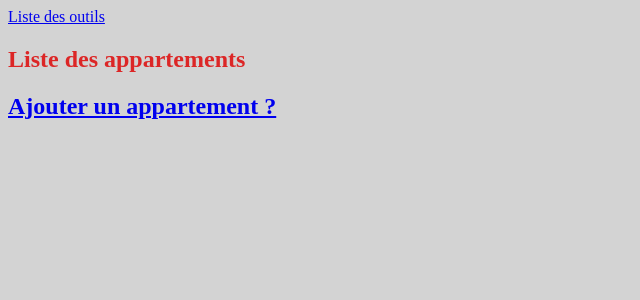
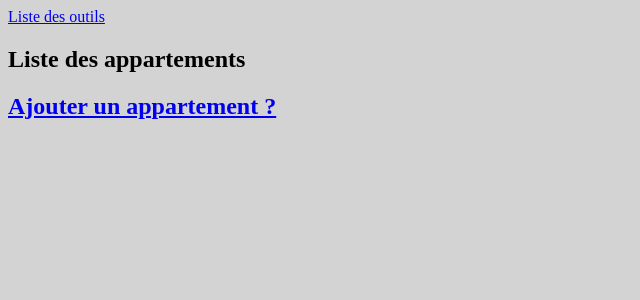
Before and after one commit to SqlFR/apparttools, a Django app: template check_arrangement/templates/check_arrangement/index.html in a window 1280 px wide. Shown: the top 300 px of the page, without its empty margins (0-640 px from the left). Run offline with Django 3.2, Linux system fonts and the light colour scheme; the template is opened without the code that fills it, so the values that code supplies are empty.

Commit message:
before frontend test

```diff
--- a/check_arrangement/templates/check_arrangement/index.html
+++ b/check_arrangement/templates/check_arrangement/index.html
@@ -9,7 +9,7 @@
 </head>
 <body>
 <a href="{% url 'index' %}">Liste des outils</a>
-    <h2 class="text-red-600">Liste des appartements</h2>
+    <h2 class="text-red-100">Liste des appartements</h2>
     {% if list_apartment %}
         <ul>
             {% for apartment in list_apartment %}
```
